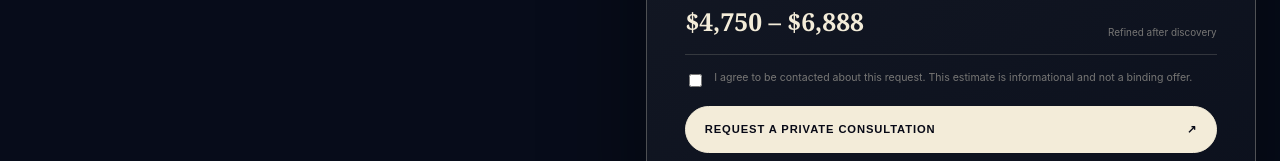
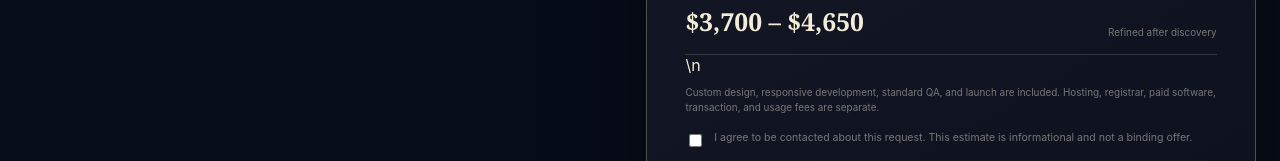
Before and after one commit to AbuEmron/quietfewcollective, a website: page request.html in a window 1280 px wide. Shown: the part 1071-1232 px from the top of the page. Drawn offline with Linux system fonts and the light colour scheme.

Commit message:
Calibrate estimator to fair 2026 market pricing
Replace flat add-on pricing with transparent scope-aware rates, bundle credits, and explicit cost disclosures.

```diff
--- a/request.html
+++ b/request.html
@@ -43,7 +43,7 @@
       <div class="form-split"><div class="form-row"><label for="budget">Comfortable investment</label><select id="budget" name="budget"><option>Not sure yet</option><option>$2,500–$5,000</option><option>$5,000–$10,000</option><option>$10,000–$25,000</option><option>$25,000+</option></select></div><div class="form-row"><label for="timeline">Desired timeline</label><select id="timeline" name="timeline"><option>Flexible</option><option>2–4 weeks</option><option>1–2 months</option><option>3+ months</option></select></div></div>
       <div class="domain-choice"><label><input id="needsDomain" name="needsDomain" type="checkbox" /><span>I need help choosing and connecting a domain</span></label><div id="domainPanel" hidden><label for="domainIdea">Preferred name or keywords</label><input id="domainIdea" name="domainIdea" maxlength="120" placeholder="Example: quiet electric, northline…" /><p>We’ll return available options with live registrar links. The domain stays legally owned by you.</p></div></div>
       <input class="hp-field" name="company_website" tabindex="-1" autocomplete="off" aria-hidden="true" />
-      <div class="planning-range"><div><small>INITIAL PLANNING RANGE</small><strong id="quoteRange">$4,750 – $6,900</strong></div><span>Refined after discovery</span></div>
+      <div class="planning-range"><div><small>INITIAL PLANNING RANGE</small><strong id="quoteRange">$3,700 – $4,650</strong></div><span>Refined after discovery</span></div>\n      <p class="pricing-note">Custom design, responsive development, standard QA, and launch are included. Hosting, registrar, paid software, transaction, and usage fees are separate.</p>
       <label class="consent"><input type="checkbox" required /><span>I agree to be contacted about this request. This estimate is informational and not a binding offer.</span></label>
       <button class="submit-build" type="submit"><span>Request a private consultation</span><b>↗</b></button>
       <p class="form-status" id="requestStatus" role="status" aria-live="polite">No obligation. A tailored response is normally sent within one business day.</p>
--- a/request.js
+++ b/request.js
@@ -9,13 +9,43 @@
   const domainPanel = form.querySelector("#domainPanel");
 
   const selections = () => [...form.querySelectorAll("#features input:checked")].map((input) => input.value);
+  // Quiet Few 2026 fair-market rate card.
+  // Custom studio pricing: below conventional US agency pricing, while preserving
+  // enough budget for discovery, bespoke UI/UX, engineering, QA, launch, and revisions.
+  const RATE_CARD = {
+    "Website": {
+      base: 1800, includedScreens: 3, extraScreen: 250, uncertainty: 1.25,
+      features: { "Payments": 750, "Booking": 650, "Memberships": 950, "AI assistant": 1800, "E-commerce": 1800, "Admin portal": 1200 }
+    },
+    "Web app": {
+      base: 9500, includedScreens: 3, extraScreen: 450, uncertainty: 1.35,
+      features: { "Payments": 1500, "Booking": 1300, "Memberships": 2200, "AI assistant": 3500, "E-commerce": 3500, "Admin portal": 2800 }
+    },
+    "Mobile app": {
+      base: 12500, includedScreens: 3, extraScreen: 500, uncertainty: 1.35,
+      features: { "Payments": 1700, "Booking": 1500, "Memberships": 2500, "AI assistant": 4000, "E-commerce": 4000, "Admin portal": 3200 }
+    }
+  };
+  const roundTo50 = (amount) => Math.round(amount / 50) * 50;
+
   function updateQuote() {
     const kind = form.querySelector('input[name="kind"]:checked').value;
-    const base = kind === "Website" ? 2400 : kind === "Web app" ? 7200 : 9800;
-    const total = base + Math.max(0, Number(pages.value) - 3) * 325 + selections().length * 850 + (needsDomain.checked ? 250 : 0);
+    const selected = selections();
+    const rate = RATE_CARD[kind];
+    let subtotal = rate.base + Math.max(0, Number(pages.value) - rate.includedScreens) * rate.extraScreen;
+    subtotal += selected.reduce((sum, feature) => sum + (rate.features[feature] || 0), 0);
+
+    // E-commerce and memberships already include much of the payment setup.
+    // Avoid charging the customer twice for overlapping implementation work.
+    if (selected.includes("Payments") && selected.includes("E-commerce")) subtotal -= rate.features.Payments * 0.65;
+    if (selected.includes("Payments") && selected.includes("Memberships")) subtotal -= rate.features.Payments * 0.35;
+    if (needsDomain.checked) subtotal += 150;
+
+    const low = roundTo50(subtotal);
+    const high = roundTo50(subtotal * rate.uncertainty);
     pageCount.value = pages.value;
-    quoteRange.textContent = "$" + total.toLocaleString() + " – $" + Math.round(total * 1.45).toLocaleString();
-    return { low: total, high: Math.round(total * 1.45) };
+    quoteRange.textContent = "$" + low.toLocaleString() + " – $" + high.toLocaleString();
+    return { low, high, currency: "USD", pricingVersion: "2026.08" };
   }
   form.addEventListener("input", updateQuote);
   needsDomain.addEventListener("change", () => { domainPanel.hidden = !needsDomain.checked; updateQuote(); });
```
Also changed, not shown: api/README.md, request.css.
